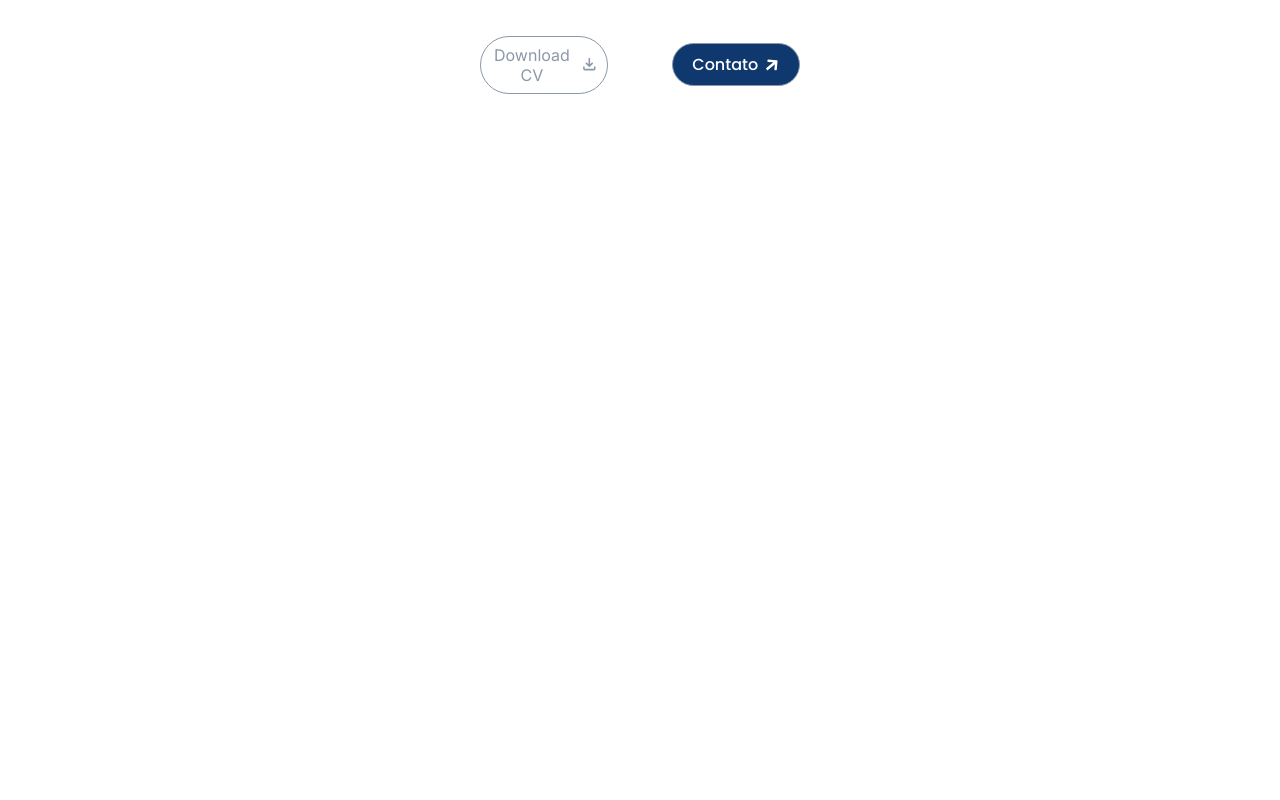
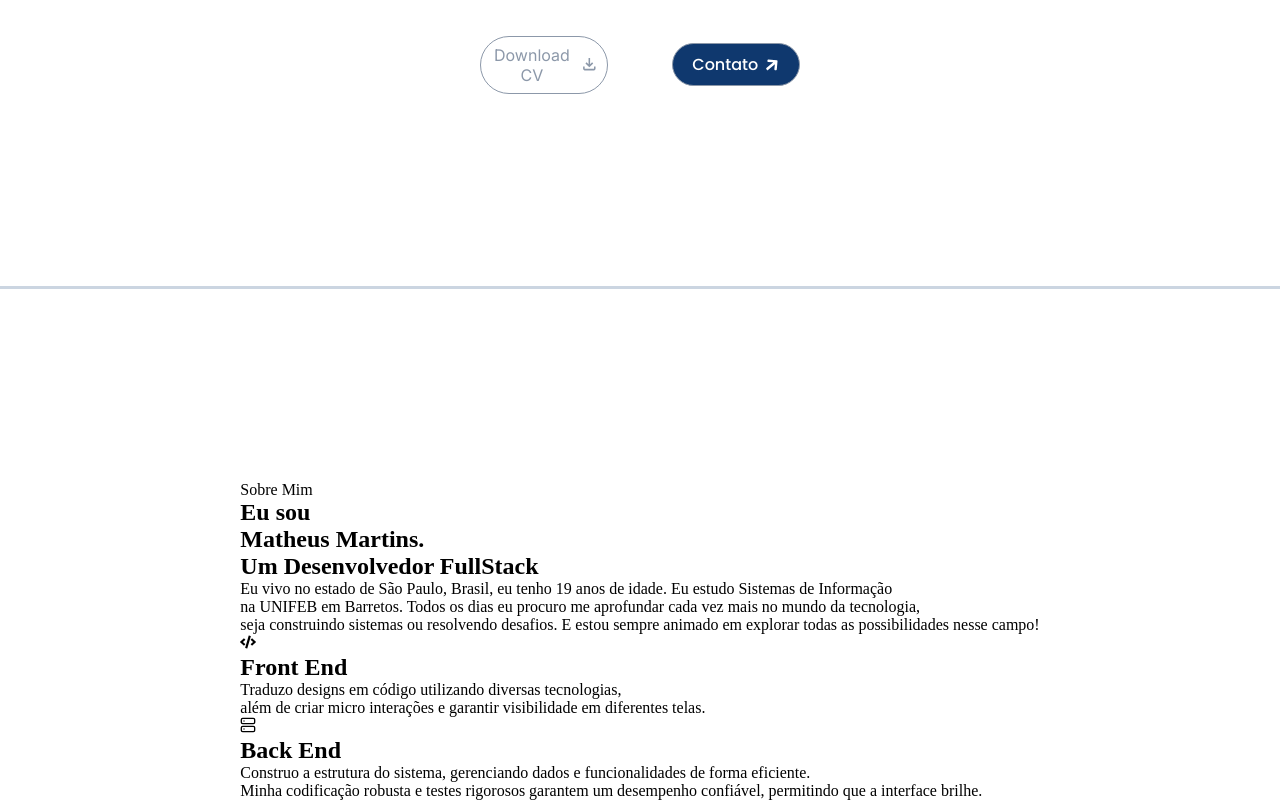
Before and after one commit to MatheusMartinsDeveloper/Portif-lio, a Next.js app: page / in a window 1280 px wide. Shown: the part 402-1202 px from the top of the page. Before the commit the page ends 800 px from the top, so only its background shows below. Built offline with nearby package versions, Linux system fonts and the light colour scheme.

Commit message:
(homepage): Commit Necessary

```diff
--- /dev/null
+++ b/src/app/components/CardSectionAbout.tsx
@@ -0,0 +1,18 @@
+
+type CardSectionAboutProps = {
+    icon: React.ReactNode;
+    title: string;
+    paragraph: React.ReactNode;
+}
+
+export default function CardSectionAbout({ icon, title, paragraph }: CardSectionAboutProps) {
+    return (
+        <div className="div-card">
+            <div>
+                {icon}
+                <h2>{title}</h2>
+                <p>{paragraph}</p>
+            </div>
+        </div>
+    )
+}
--- a/src/app/components/SectionAbout.tsx
+++ b/src/app/components/SectionAbout.tsx
@@ -0,0 +1,39 @@
+import CardSectionAbout from "./CardSectionAbout"
+import { FaCode } from "react-icons/fa";
+import { LuServer } from "react-icons/lu";
+
+export default function SectionAbout() {
+    return (
+        <section className="section-about">
+            <div className="div-container">
+                <div className="div-span">
+                    <span>Sobre Mim</span>
+                </div>
+                <div className="div-title">
+                    <h1> Eu sou <div></div> Matheus Martins. <br /> Um Desenvolvedor FullStack</h1>
+                </div>
+                <div className="div-paragraph">
+                    <p>Eu vivo no estado de São Paulo, Brasil, eu tenho 19 anos de idade. Eu estudo Sistemas de Informação <br />
+                        na UNIFEB em Barretos. Todos os dias eu procuro me aprofundar cada vez mais no mundo da tecnologia, <br />
+                        seja construindo sistemas ou resolvendo desafios. E estou sempre animado em explorar todas as possibilidades
+                        nesse campo!
+                    </p>
+                </div>
+                <div className="div-container-card">
+                    <CardSectionAbout
+                        icon={<FaCode />}
+                        title={`Front End`}
+                        paragraph={<>Traduzo designs em código utilizando diversas tecnologias, <br />
+                        além de criar micro interações e garantir visibilidade em diferentes telas.</>}
+                    />
+                    <CardSectionAbout
+                        icon={<LuServer />}
+                        title={`Back End`}
+                        paragraph={<>Construo a estrutura do sistema, gerenciando dados e funcionalidades de forma eficiente. <br />
+                        Minha codificação robusta e testes rigorosos garantem um desempenho confiável, permitindo que a interface brilhe. </>}
+                    />
+                </div>
+            </div>
+        </section>
+    )
+}
--- a/src/app/components/SectionHero.tsx
+++ b/src/app/components/SectionHero.tsx
@@ -11,6 +11,7 @@ export default function SectionHero() {
                 <button><span>Download CV <MdOutlineFileDownload /></span></button>
                 <button>Contato <FaArrowUp /></button>
             </div>
+            <div className="line"></div>
         </section>
     );
 }
--- a/src/app/page.tsx
+++ b/src/app/page.tsx
@@ -1,9 +1,11 @@
 import SectionHero from "./components/SectionHero";
+import SectionAbout from "./components/SectionAbout";
 
 export default function Page() {
   return (
     <main>
       <SectionHero />
+      <SectionAbout />
     </main>
   );
 }
--- a/src/app/styles/Main/_main.scss
+++ b/src/app/styles/Main/_main.scss
@@ -1 +1,2 @@
 @import "./sectionHero";
+@import "./sectionAbout";
--- /dev/null
+++ b/src/app/styles/Main/_sectionAbout.scss
@@ -0,0 +1,14 @@
+@import "../variables";
+
+.section-about {
+    margin-top: 15%;
+    display: flex;
+    justify-content: center;
+    width: 100%;
+
+    .div-container {
+        display: flex;
+        flex-direction: column;
+        gap: 10%;
+    }
+}
--- a/src/app/styles/Main/_sectionHero.scss
+++ b/src/app/styles/Main/_sectionHero.scss
@@ -115,4 +115,11 @@
             }
         }
     }
+
+    .line {
+        margin-top: 15%;
+        background-color: getColor("line", "gray");
+        width: 100%;
+        height: 3px;
+    }
 }
--- a/src/app/styles/_variables.scss
+++ b/src/app/styles/_variables.scss
@@ -14,6 +14,9 @@ $colors: (
         "lightGray": #8c98a9,
         "gray": #728095,
         "white": #ffffff,
+    ),
+    "line": (
+        "gray": #cbd5e1
     )
 );
 
```
